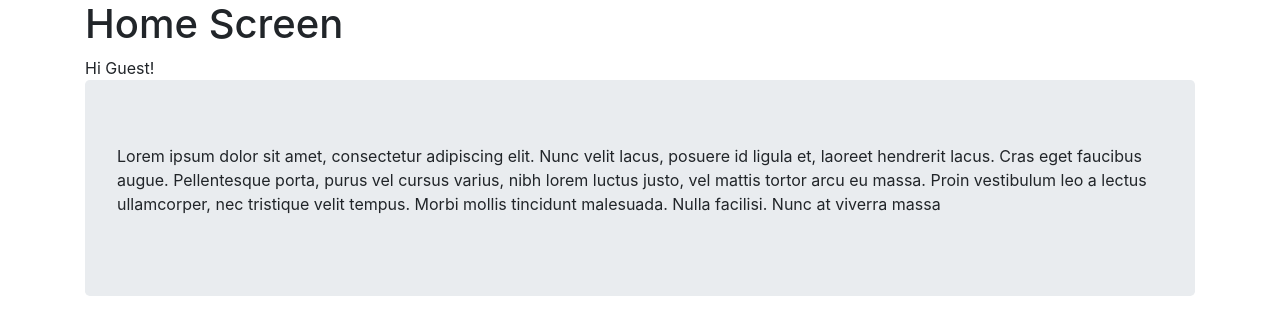
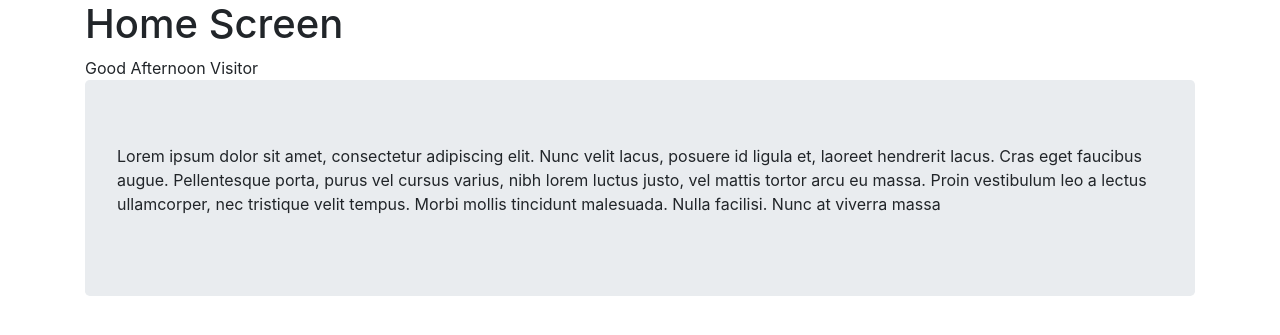
Before and after one commit to Richard-Immergluck/blog-pennythoughts, a Flask app: page / in a window 1280 px wide. Shown: the part 56-391 px from the top of the page. Run offline with Flask 2, Linux system fonts and the light colour scheme; data that the repository does not hold is empty; parts of the project's set-up code (start-up, migrations or seed data) failed here and were passed over; some libraries are stand-ins or nearby versions.

Commit message:
added time-specific greeting

```diff
--- a/pennythoughts/routes.py
+++ b/pennythoughts/routes.py
@@ -1,16 +1,25 @@
+from datetime import datetime
 from pennythoughts import app, db
 from pennythoughts.models import User, Post, Todolist, Comment
 from pennythoughts.forms import RegistrationForm, LoginForm, CommentForm
 from flask import render_template, url_for, request, redirect, flash
 from flask_login import login_user, logout_user, login_required, current_user
 
-
 @app.route('/')
 
 @app.route('/home')
 def home():
+    client_hour = datetime.now().hour
+    if client_hour < 12:
+        greet = 'Good Morning'
+    elif client_hour >= 12 & client_hour <= 18:
+        greet = 'Good Afternoon'
+    elif client_hour >= 18 & client_hour <= 24:
+        greet = 'Good Evening'
+
     posts = Post.query.all()
-    return render_template('home.html', posts=posts)
+
+    return render_template('home.html', greeting = greet, posts=posts)
 
 @app.route('/about')
 def about():
--- a/pennythoughts/templates/home.html
+++ b/pennythoughts/templates/home.html
@@ -10,9 +10,9 @@
     </div>
     <div>
         {% if current_user.is_authenticated %}
-            Hi {{ current_user.username }}!
+        {{ greeting }} {{ current_user.username }}!
         {% elif current_user.is_anonymous %}
-            Hi Guest!
+        {{ greeting }} Visitor
         {% endif %}
     </div>
     <div class="jumbotron">
```
